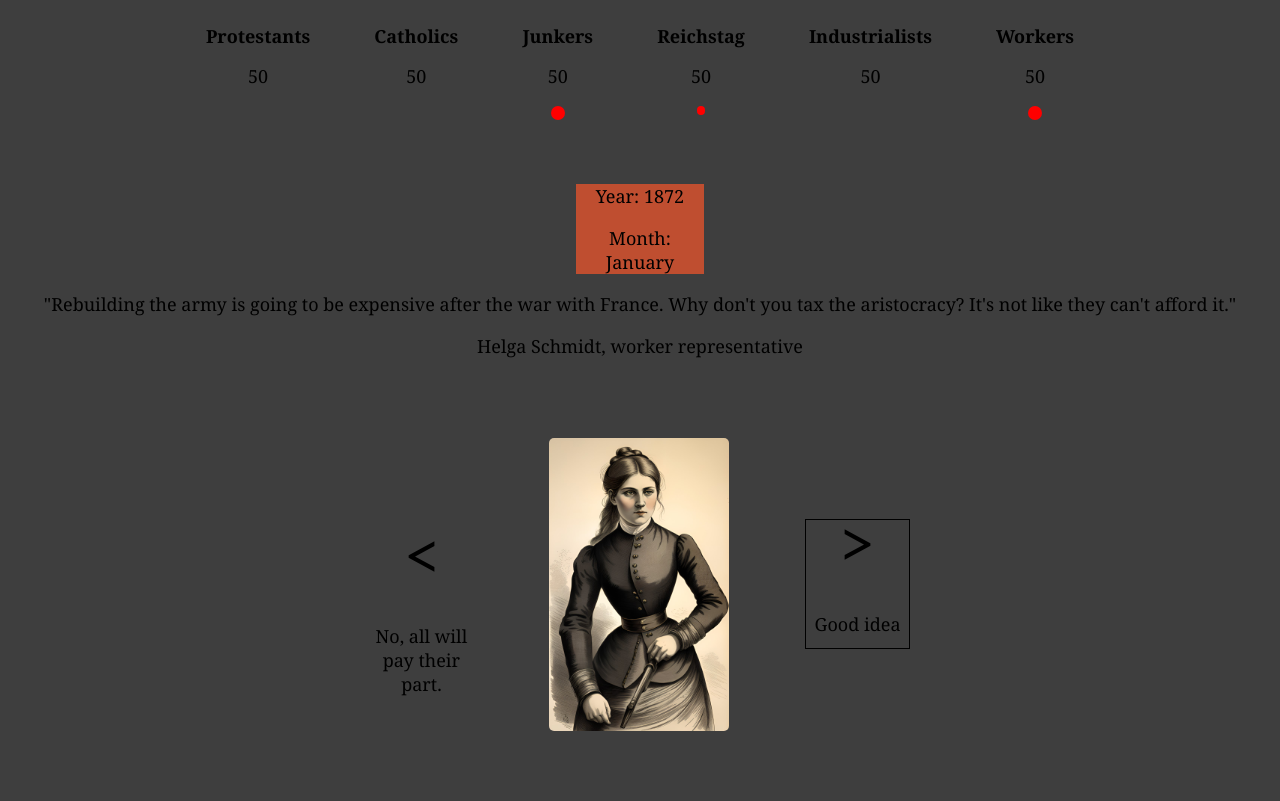
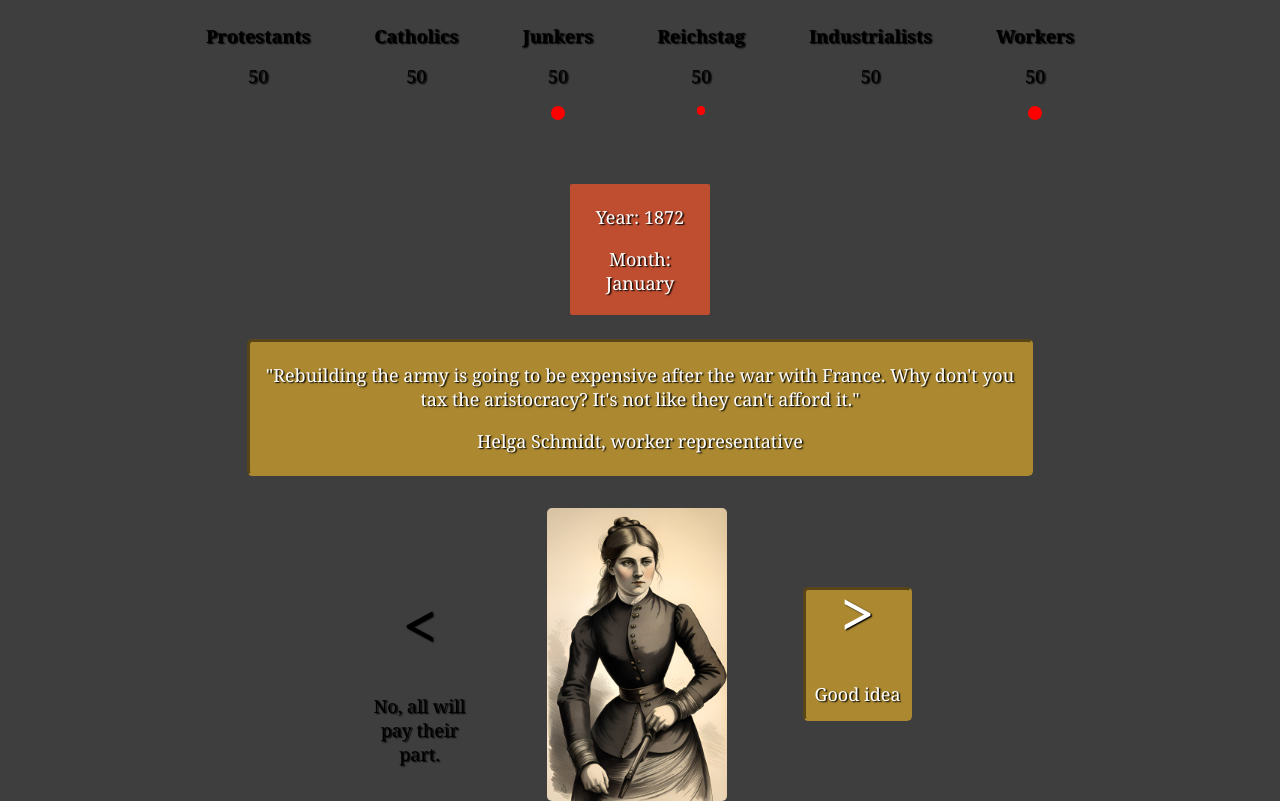
Before and after one commit to NeilBr87/Iron-Chancellor, a React app: page / in a window 1280 px wide. Built offline with nearby package versions, Linux system fonts and the light colour scheme; a web font is replaced by a local one.

Commit message:
UI overhaul

```diff
--- a/src/Components/CardControl/index.js
+++ b/src/Components/CardControl/index.js
@@ -31,9 +31,11 @@ export default function CardControl(props) {
 
   return (
     <div>
+      <div style={{backgroundColor: '#AC8930', color: 'white', width: '60vw', margin: '0 auto', padding: '0.2vw 0.5vw 0.2vw 0.5vw', marginTop: '3vh', border: '3px inset #AC8930', borderRadius: '5px'}}>
        <p>{props.cardText}</p>
        <p>{props.cardAuthor}</p>
-    <div style={{display: 'flex', flexDirection: 'row', justifyContent: 'center', alignItems: 'center', marginTop: '10vh', gap: '6vw'}}>
+       </div>
+    <div style={{display: 'flex', flexDirection: 'row', justifyContent: 'center', alignItems: 'center', marginTop: '4vh', gap: '6vw'}}>
        <div style={{display: 'flex', flexDirection: 'column', justifyContent: 'center', alignItems: 'center'}}>
        <p style={{fontSize: '60px', fontWeight: 'bold'}}>{'<'}</p>
        <p style={{marginTop: '-4vh', width: '8vw'}}>{props.leftArrow}</p>
--- a/src/Components/MMYY/index.js
+++ b/src/Components/MMYY/index.js
@@ -48,8 +48,8 @@ export default function MMYY(props) {
     }, [props.month, props.year, props]);
 
     return (
-        <div style={{backgroundColor: '#BF4E30', width: '10vw', margin: '0 auto',  }}>
-            <p style={{marginTop: '8vh'}}>Year: {props.year}</p>
+        <div style={{backgroundColor: '#BF4E30', width: '10vw', margin: '0 auto', marginTop: '8vh', padding: '0.2vw 0.5vw 0.2vw 0.5vw', color: 'white', borderRadius: '2px'}}>
+            <p>Year: {props.year}</p>
             <p>Month: {actualMonth}</p>
         </div>
     )
--- a/src/Components/RightArrow/index.js
+++ b/src/Components/RightArrow/index.js
@@ -70,7 +70,7 @@ export default function RightArrow(props) {
     }
 
     return (
-        <div onClick={agree} style={{display: 'flex', flexDirection: 'column', justifyContent: 'center', alignItems: 'center', border: '1px solid black', height: '16vh'}}>
+        <div onClick={agree} style={{display: 'flex', color: 'white', backgroundColor: '#AC8930', flexDirection: 'column', justifyContent: 'center', alignItems: 'center', borderRadius: '5px', border: '3px inset #AC8930', height: '16vh'}}>
             <p style={{fontSize: '60px', fontWeight: 'bold', marginTop: '-1.5vh'}}>{'>'}</p>
             <p style={{marginTop: '-4vh', width: '8vw'}}>{props.rightArrow}</p>
        </div>
--- a/src/index.css
+++ b/src/index.css
@@ -9,7 +9,8 @@ body {
   -moz-osx-font-smoothing: grayscale;
   background-color: rgb(62, 62, 62);
   font-family: Cambria, Cochin, Georgia, Times, 'Times New Roman', serif;
-  font-size: 18px
+  font-size: 18px;
+  text-shadow: 1.4px 1.4px 1.4px #000000;
 }
 
 code {
```
